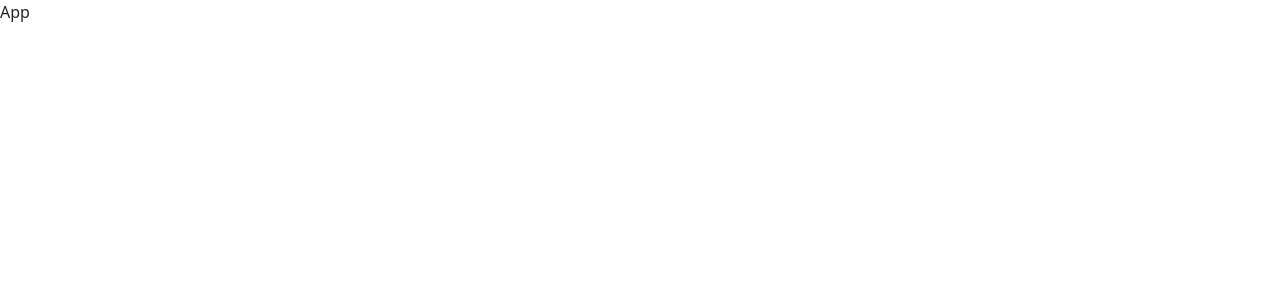
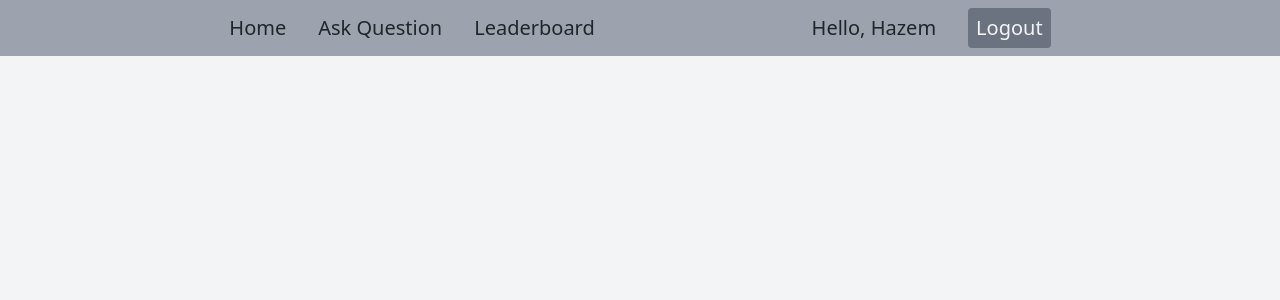
Before and after one commit to hazemabdelaal/would-you-rather-project, a React (Create React App) app: page / in a window 1280 px wide. Shown: the top 300 px of the page. Built offline with nearby package versions, Linux system fonts and the light colour scheme.

Commit message:
feat: Added NavBar component

```diff
--- a/public/index.html
+++ b/public/index.html
@@ -14,6 +14,10 @@
       rel="stylesheet"
       integrity="sha384-+0n0xVW2eSR5OomGNYDnhzAbDsOXxcvSN1TPprVMTNDbiYZCxYbOOl7+AMvyTG2x"
       crossorigin="anonymous"
+    />
+    <link
+      href="https://unpkg.com/tailwindcss@^2/dist/tailwind.min.css"
+      rel="stylesheet"
     />
     <!-- <link rel="apple-touch-icon" href="%PUBLIC_URL%/logo192.png" /> -->
     <!--
--- a/src/components/App.js
+++ b/src/components/App.js
@@ -1,7 +1,12 @@
 import React from 'react';
+import NavBar from './NavBar';
 
 function App() {
-  return <div>App</div>;
+  return (
+    <div>
+      <NavBar />
+    </div>
+  );
 }
 
 export default App;
--- /dev/null
+++ b/src/components/NavBar.js
@@ -0,0 +1,23 @@
+import React from 'react';
+
+const NavBar = () => {
+  return (
+    <div className="text-xl bg-gray-400 leading-10">
+      <div className="flex justify-between mx-auto w-4/6">
+        <div className="flex justify-around">
+          <button className="mx-3">Home</button>
+          <button className="mx-3">Ask Question</button>
+          <button className="mx-3">Leaderboard</button>
+        </div>
+        <div className="flex justify-between my-2">
+          <p className="mx-3">Hello, Hazem</p>
+          <button className="mx-3 px-2 bg-gray-500 rounded hover:bg-gray-600 text-gray-100">
+            Logout
+          </button>
+        </div>
+      </div>
+    </div>
+  );
+};
+
+export default NavBar;
--- /dev/null
+++ b/src/index.css
@@ -0,0 +1,3 @@
+body {
+  background-color: rgb(243, 244, 246);
+}
--- a/src/index.js
+++ b/src/index.js
@@ -1,6 +1,7 @@
 import React from 'react';
 import ReactDOM from 'react-dom';
 import App from './components/App';
+import './index.css';
 
 ReactDOM.render(
   <React.StrictMode>
```
